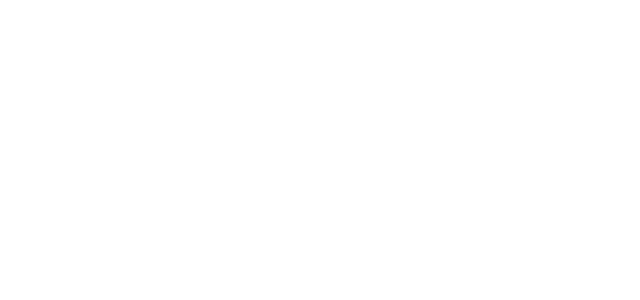
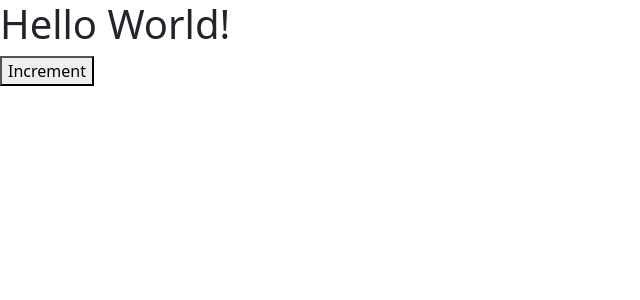
Before and after one commit to abbasi-naim/react-counter-app, a React (Create React App) app: page / in a window 1280 px wide. Shown: the top 300 px of the page, without its empty margins (0-640 px from the left). Built offline with nearby package versions, Linux system fonts and the light colour scheme.

Commit message:
create an Increment button in counter class

```diff
--- a/src/components/counter.jsx
+++ b/src/components/counter.jsx
@@ -3,7 +3,12 @@
 
 class Counter extends Component {
   render() {
-    return <React.Fragment></React.Fragment>;
+    return (
+      <React.Fragment>
+        <h1>Hello World!</h1>
+        <button>Increment</button>
+      </React.Fragment>
+    );
   }
 }
 
```
